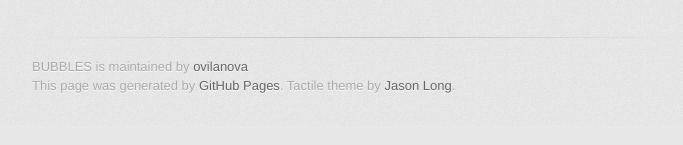
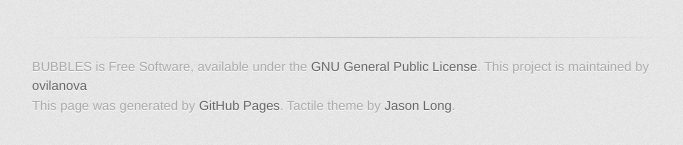
Before and after one commit to bubbles-suite/BUBBLES, a plain HTML site: page index.html in a window 1280 px wide. Shown: the part 1262-1407 px from the top of the page, without its empty margins (298-981 px from the left). Drawn offline with Linux system fonts and the light colour scheme; a web font is replaced by a local one.

Commit message:
Update index.html

```diff
--- a/index.html
+++ b/index.html
@@ -73,7 +73,7 @@ $ ./mdgpu_np setup.dat
         </section>
 
         <footer>
-          BUBBLES is maintained by <a href="https://github.com/ovilanova">ovilanova</a><br>
+          BUBBLES is <i>Free Software</i>, available under the <a href="http://www.gnu.org">GNU</a> <a href="http://www.gnu.org/copyleft/gpl.html">General Public License</a>. This project is maintained by <a href="https://github.com/ovilanova">ovilanova</a><br>
           This page was generated by <a href="http://pages.github.com">GitHub Pages</a>. Tactile theme by <a href="https://twitter.com/jasonlong">Jason Long</a>.
         </footer>
 
```
